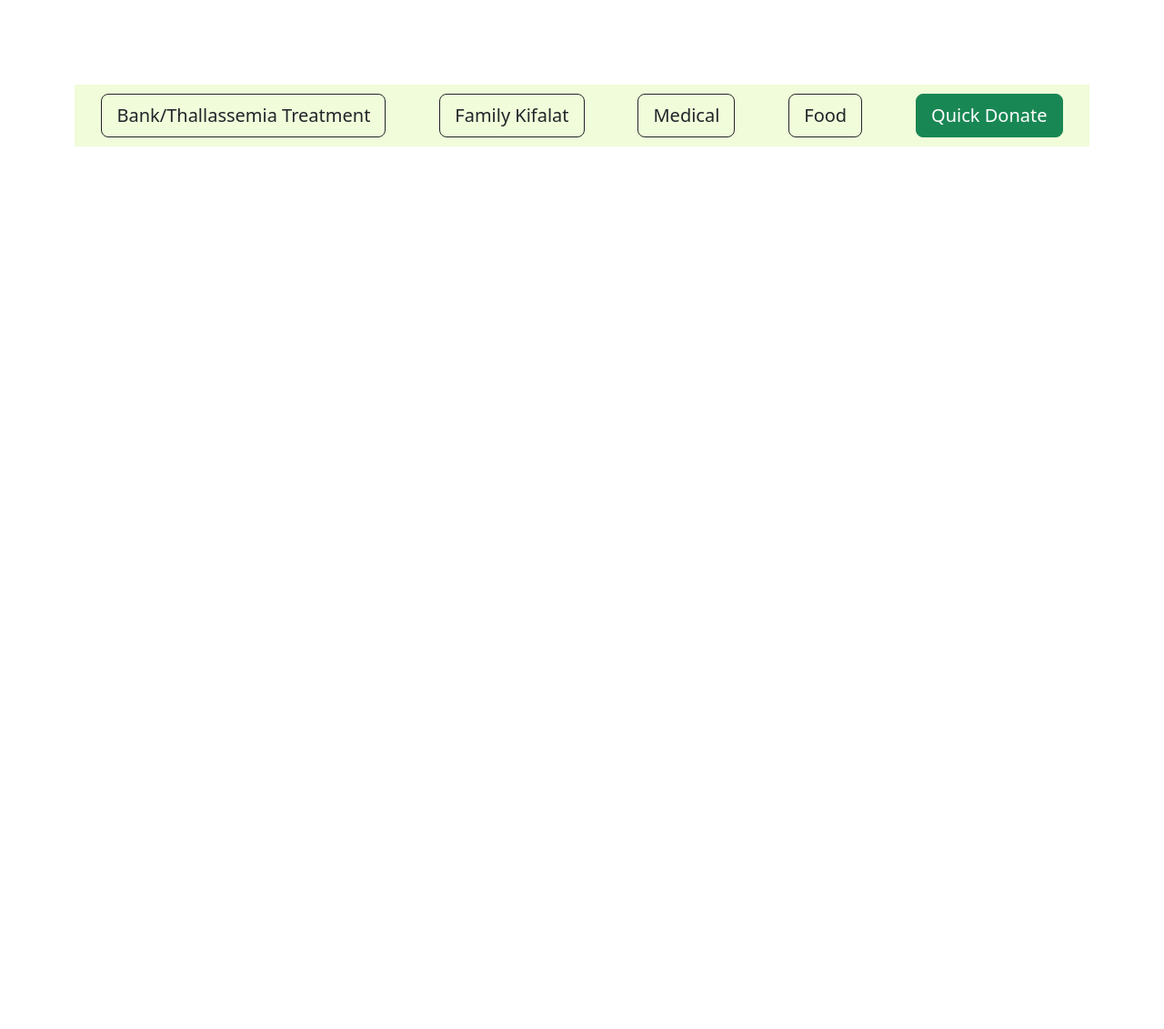
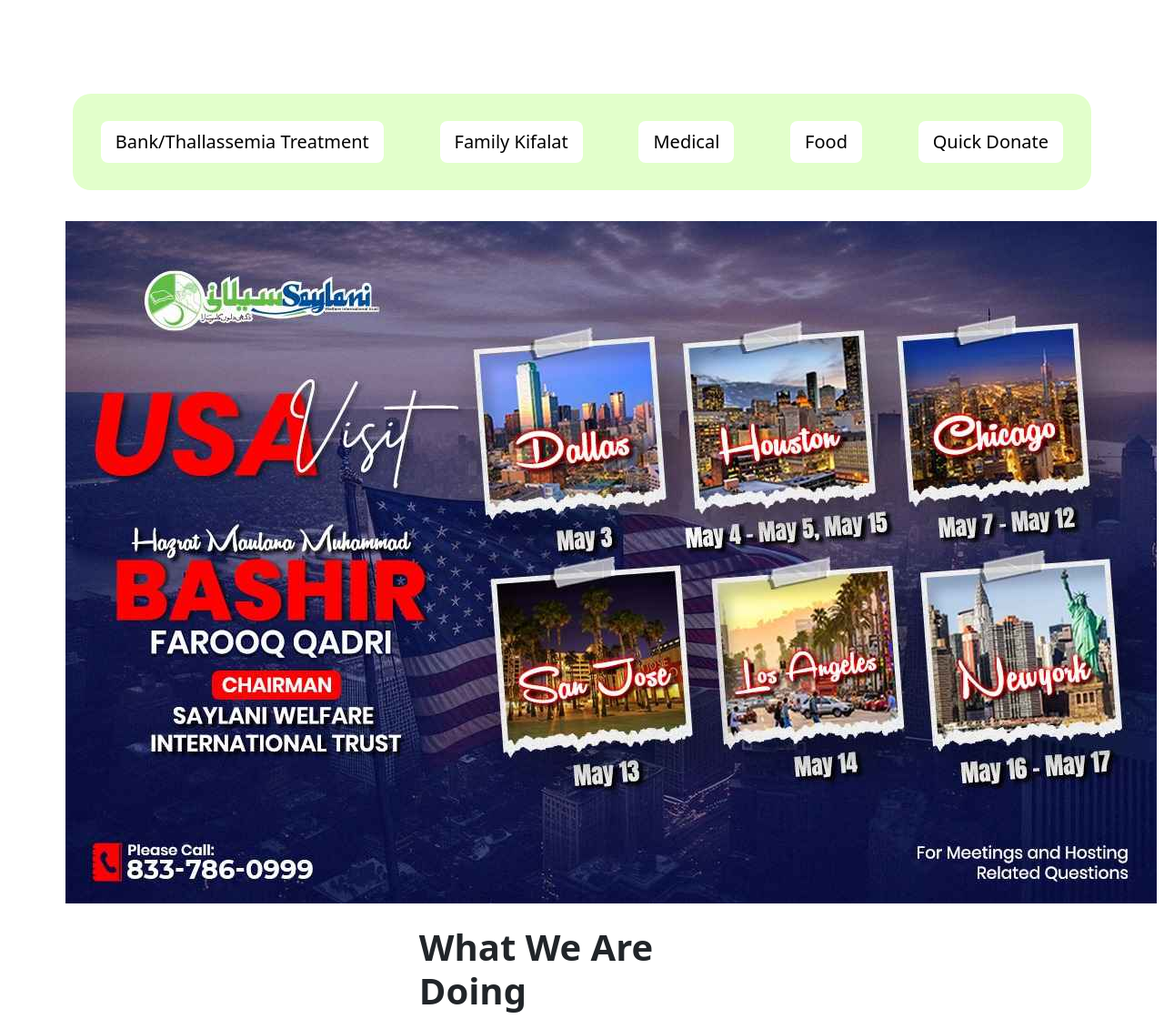
Before and after one commit to HasaanShah/Saylani-clone, a plain HTML site: page index.html in a window 1280 px wide. Shown: the part 541-1672 px from the top of the page at 91% size. Before the commit the page ends 800 px from the top, so only its background shows below. Drawn offline with nearby package versions, Linux system fonts and the light colour scheme.

Commit message:
going to add service row

```diff
--- a/index.html
+++ b/index.html
@@ -81,5 +81,26 @@
         <button class="btn btn-outline-dark btn-lg">Food</button>
         <button class="btn btn-success btn-lg">Quick Donate</button>
       </div>
-  </body>
+      </div>
+      <br>
+      <!--ab neeche pic laga k achievments kro-->
+      <div class="that-img">
+      <img src="./images/saylani-seminar.jpg" alt="achievments">
+      </div> <br>
+
+
+      <!--ab now we are doing ka scene hoga--> <!--MAIN HAS STARTED-->
+  <main>
+      <h1>
+        What We Are Doing
+      </h1> <br>
+      <div class="container">
+        <div class="row">
+          <div class="service">
+
+          </div>
+        </div>
+      </div>
+  </main>
+     </body>
 </html>
--- a/style.css
+++ b/style.css
@@ -43,30 +43,30 @@ h3{
     display: inline;
 }
 .container {
-    width: 100%;  /* Stretch container to full width */
-    margin: 0 auto;  /* Center container horizontally */
+    width: 100%;
+    margin: 0 auto;
+    padding: 10px;
   }
   .button-row {
-    display: flex;  /* Arrange buttons horizontally */
-    justify-content: space-around;  /* Distribute buttons evenly */
-    background-color: #F0FCDA;  /* Optional background color */
-    padding: 10px 0;  /* Optional padding */
+    display: flex;
+    justify-content: space-around;
+    background-color: #e2ffcb;
+    padding: 30px 0;
+    border-radius: 20px;
   }
-
-  .button-row button {
+  .button-row > button {
+     background-color: white;
+     border: transparent;
+     color: black;
   }
-
-  .food-button {
-    background-color: #FFCC00;  /* Example color for food button */
-    color: black;  /* Adjust text color */
+  .btn-success {
+    background-color: #198754;
   }
-
-  .khilafat-button {
-    background-color: #007BFF;  /* Example color for khilafat button */
-    color: white;  /* Adjust text color for light background */
+  .that-img{
+    margin-left: 5.6%;
   }
-
-  .donate-button {
-    background-color: green;  /* Green color for donate button */
-    color: white;  /* White text for green background */
-  }
+  /* ab tou what we are doing ka scene hoga */
+main > h1{
+  margin-left: 36%;
+  margin-right: 36%;
+}
```
Also changed, not shown: images/saylani-seminar.jpg (added).
